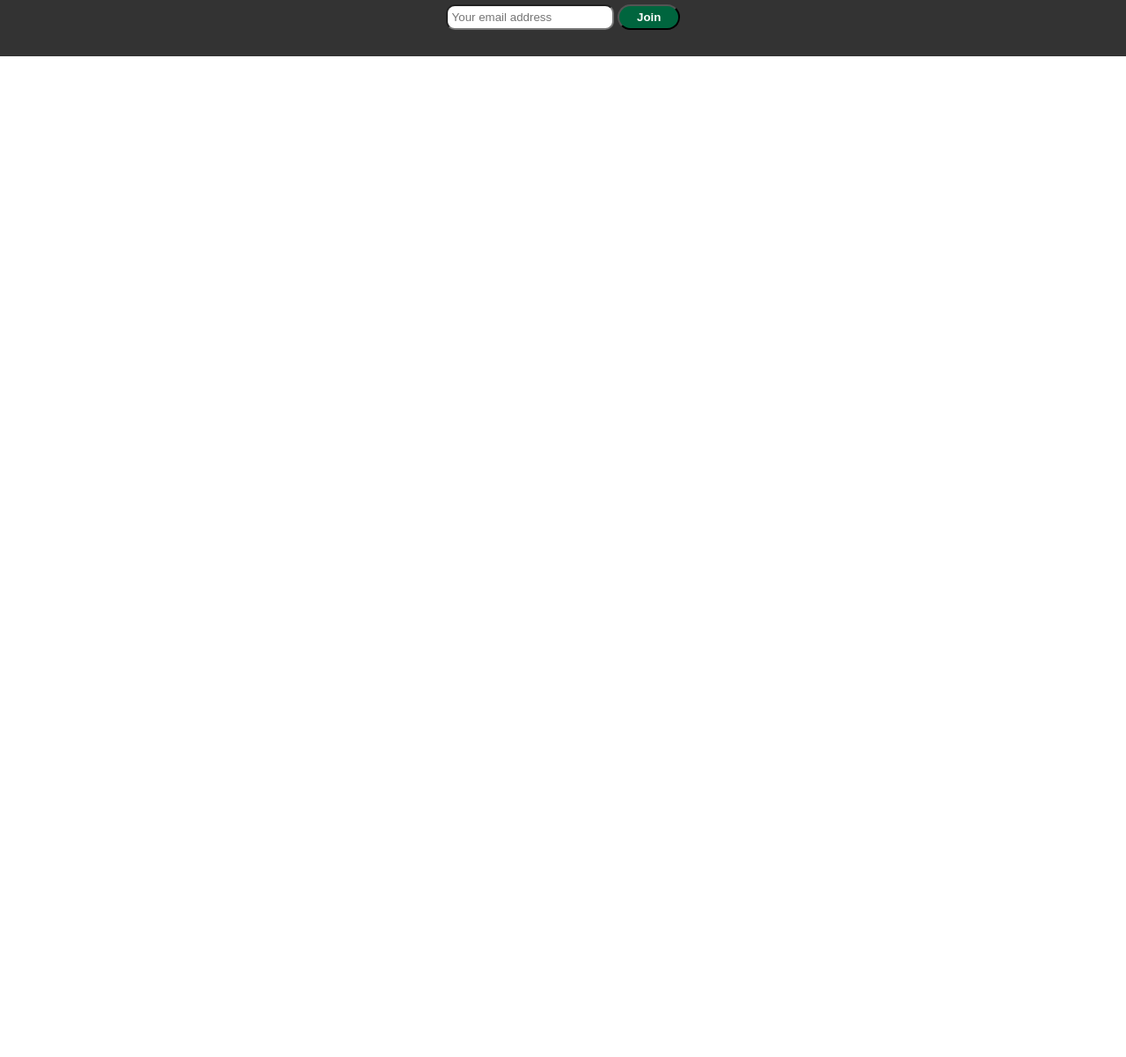
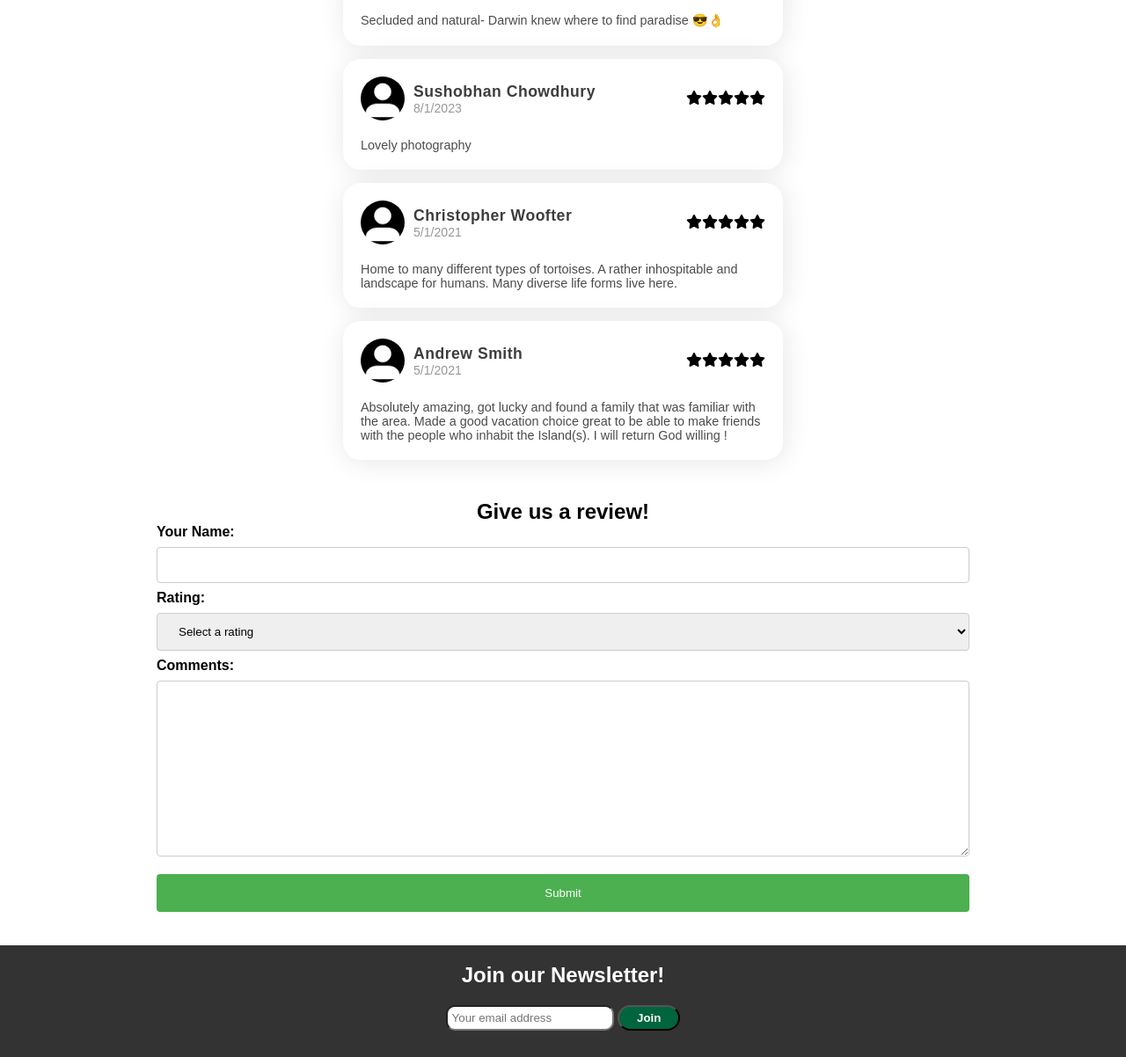
Before and after one commit to LuisAgr93539926/Galapagos-Website, a plain HTML site: page src/reviews.html in a window 1280 px wide. Shown: the part 736-1938 px from the top of the page at 88% size. Before the commit the page ends 800 px from the top, so only its background shows below. Drawn offline with Linux system fonts and the light colour scheme.

Commit message:
Finished with project

```diff
--- a/src/reviews.html
+++ b/src/reviews.html
@@ -27,14 +27,40 @@
   <section id="testimonials">
     <!-- heading -->
     <div class="testimonial-heading">
-      <span>Comments</span>
-      <h1>Clients Says</h1>
+      <span>reviews</span>
+      <h1>From Happy Customers</h1>
     </div>
     <!-- testimonials-box-container -->
     <div class="testimonial-box-container">
-      <div id="reviews-container"></div>
+        <div id="reviews-container"></div>
     </div>
   </section>
+
+  <section class="give-review">
+    <h2>Give us a review!</h2>
+    <form id="review-form" action="https://httpbin.org/post" method="post">
+      <label for="name">Your Name:</label>
+      <input type="text" id="name" name="name" required>
+
+      <label for="rating">Rating:</label>
+      <select id="rating" name="rating" required>
+        <option value="">Select a rating</option>
+        <option value="1">1</option>
+        <option value="2">2</option>
+        <option value="3">3</option>
+        <option value="4">4</option>
+        <option value="5">5</option>
+      </select>
+
+      <input type="hidden" id="date" name="date">
+
+      <label for="comments">Comments:</label>
+      <textarea id="comments" name="Comment" required></textarea>
+
+      <input type="submit" value="Submit">
+    </form>
+  </section>
+
   <script src="reviews.js"></script>
   <script src="source.js"></script>
 </body>
--- a/src/reviews.js
+++ b/src/reviews.js
@@ -6,12 +6,6 @@ window.reviews = [
     rating: 5,
     description:
       "Galapagos islands has a special place in my heart. It's such a unique place on earth. Seeing so many animals in such a small area is unique. Seals, penguins, sharks, crabs, birds, turtles etc. Amazing place and don't forget the story of Charles Darwin. Treat the place with respect! Don't ever touch animals and don't get to close to them.",
-    link: [
-      {
-        url: "https://goo.gl/maps/emeb7eXdEL2faqQv9",
-        urlName: "Click to see review",
-      },
-    ],
   },
   {
     id: 2,
@@ -20,12 +14,7 @@ window.reviews = [
     rating: 5,
     description:
       "In my opinion i think because of his special biodiversity it is the most unique island of all over the world whatever you say about this island would be very little in front of the beauty you face reaching to this and explore it",
-    link: [
-      {
-        url: "https://goo.gl/maps/ejYX1CDZFKSY3pQQ6",
-        urlName: "Click to see review",
-      },
-    ],
+
   },
   {
     id: 3,
@@ -34,12 +23,7 @@ window.reviews = [
     rating: 5,
     description:
       "Secluded and natural- Darwin knew where to find paradise 😎👌",
-    link: [
-      {
-        url: "https://goo.gl/maps/dePzqDtRKRr2cYy96",
-        urlName: "Click to see review",
-      },
-    ],
+
   },
   {
     id: 4,
@@ -47,12 +31,7 @@ window.reviews = [
     date: "8/1/2023",
     rating: 5,
     description: "Lovely photography",
-    link: [
-      {
-        url: "https://goo.gl/maps/YGDbXkqBDvMJ2PU18",
-        urlName: "Click to see review",
-      },
-    ],
+
   },
   {
     id: 5,
@@ -61,12 +40,7 @@ window.reviews = [
     rating: 5,
     description:
       "Home to many different types of tortoises.  A rather inhospitable and landscape for humans.   Many diverse life forms live here.",
-    link: [
-      {
-        url: "https://goo.gl/maps/AMULH6mU6kN2qkC2A",
-        urlName: "Click to see review",
-      },
-    ],
+
   },
   {
     id: 6,
@@ -75,11 +49,6 @@ window.reviews = [
     rating: 5,
     description:
       "Absolutely amazing,  got lucky and found a family that was familiar with the area.  Made a good vacation choice great to be able to make friends with the people who inhabit the Island(s).                                I will return God willing  !",
-    link: [
-      {
-        url: "https://goo.gl/maps/AMULH6mU6kN2qkC2A",
-        urlName: "Click to see review",
-      },
-    ],
+
   },
 ];
--- a/src/source.js
+++ b/src/source.js
@@ -1,8 +1,3 @@
-// Reviews (reviews.html)
-const { reviews } = window;
-
-console.log({reviews}, "Data");
-
 document.addEventListener('DOMContentLoaded', (event) => {
   // Get the reviews container
   const reviewsContainer = document.getElementById('reviews-container');
@@ -51,4 +46,7 @@ document.addEventListener('DOMContentLoaded', (event) => {
       <p>${review.description}</p>
     </div>
   </div>`;
+
+  // Append the reviewDiv to the reviewsContainer
+  reviewsContainer.appendChild(reviewDiv);
 })})
--- a/src/stylereviews.css
+++ b/src/stylereviews.css
@@ -48,9 +48,10 @@ a{
 .testimonial-box-container{
     display:flex;
     justify-content: center;
-    align-items: center;
+    align-items: stretch;
     flex-wrap: wrap;
     width: 100%;
+
 }
 
 .testimonial-box{
@@ -60,6 +61,7 @@ a{
     padding: 20px;
     margin: 15px;
     cursor: pointer;
+    border-radius: 20px;
 }
 
 .profile-image{
@@ -99,7 +101,7 @@ a{
 }
 
 .reviews{
-    color: rgb(194, 194, 0);
+    color: rgb(0, 0, 0);
 }
 
 .box-top{
@@ -118,3 +120,53 @@ a{
     transform: translateY(-10px);
     transition: all ease 0.3s;
 }
+
+/* Give review section */
+.give-review{
+    display:flex;
+    justify-content: center;
+    align-items: center;
+    flex-direction: column;
+    width: 100%;
+    margin:  30px 0px;
+    color: black;
+}
+
+.give-review label{
+    font-weight: bolder;
+}
+.give-review input[type=text], select {
+    width: 100%;
+    padding: 12px 20px;
+    margin: 8px 0;
+    display: inline-block;
+    border: 1px solid #ccc;
+    border-radius: 4px;
+    box-sizing: border-box;
+  }
+
+  .give-review input[type=submit] {
+    width: 100%;
+    background-color: #4CAF50;
+    color: white;
+    padding: 14px 20px;
+    margin: 8px 0;
+    border: none;
+    border-radius: 4px;
+    cursor: pointer;
+  }
+
+  .give-review input[type=submit]:hover {
+    background-color: #45a049;
+  }
+
+  #comments{
+    width: 100%;
+    padding: 12px 20px;
+    margin: 8px 0;
+    display: inline-block;
+    border: 1px solid #ccc;
+    border-radius: 4px;
+    box-sizing: border-box;
+    height: 200px;
+  }
```
